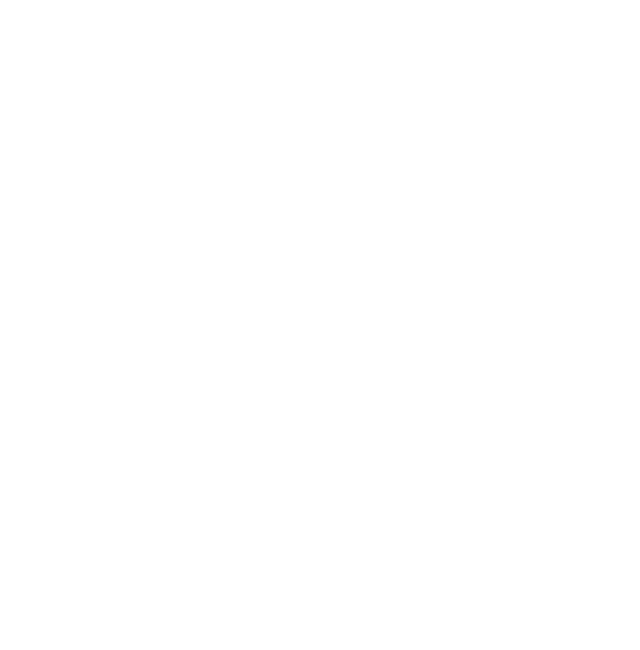
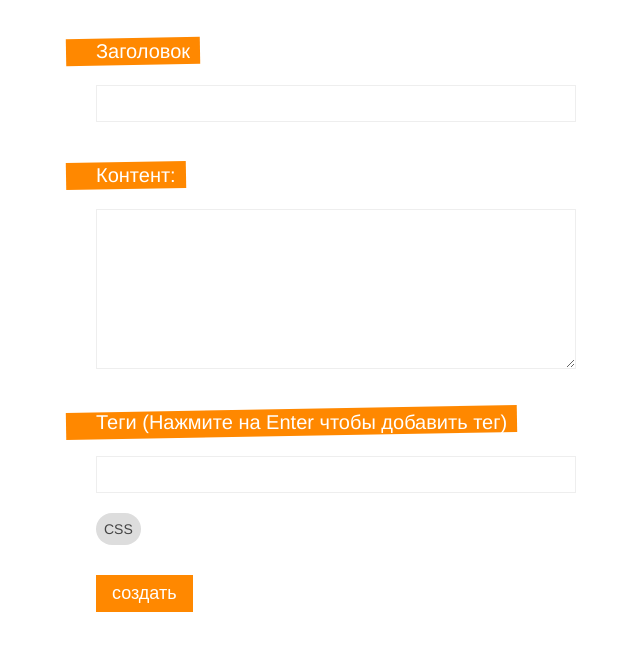
Before and after one commit to solohad1n/Vue3-my-blog, a Vue app: page /#/create in a window 1280 px wide. Before the commit this address had no page. Shown: the top 650 px of the page, without its empty margins (304-944 px from the left). Built offline with nearby package versions, Linux system fonts and the light colour scheme.

Commit message:
added component to add a new post

```diff
--- /dev/null
+++ b/src/components/Spinner.vue
@@ -0,0 +1,65 @@
+<template>
+  <div class="spin-wrapper">
+    <div class="spinner"></div>
+  </div>
+</template>
+
+<script>
+export default {};
+</script>
+
+<style scoped>
+body {
+  min-height: 100vh;
+  padding: 0px;
+  margin: 0px;
+}
+
+.spinner {
+  position: absolute;
+  height: 60px;
+  width: 60px;
+  border: 3px solid transparent;
+  border-top-color: #a04668;
+  top: 50%;
+  left: 50%;
+  margin: -30px;
+  border-radius: 50%;
+  animation: spin 2s linear infinite;
+}
+
+.spinner:before,
+.spinner:after {
+  content: "";
+  position: absolute;
+  border: 3px solid transparent;
+  border-radius: 50%;
+}
+
+.spinner:before {
+  border-top-color: #254e70;
+  top: -12px;
+  left: -12px;
+  right: -12px;
+  bottom: -12px;
+  animation: spin 3s linear infinite;
+}
+
+.spinner:after {
+  border-top-color: #1da910;
+  top: 6px;
+  left: 6px;
+  right: 6px;
+  bottom: 6px;
+  animation: spin 4s linear infinite;
+}
+
+@keyframes spin {
+  0% {
+    transform: rotate(0deg);
+  }
+  100% {
+    transform: rotate(360deg);
+  }
+}
+</style>
--- a/src/router/index.js
+++ b/src/router/index.js
@@ -1,6 +1,7 @@
 import { createRouter, createWebHashHistory } from 'vue-router'
 import Home from '../views/Home.vue'
 import Details from '../views/Details.vue'
+import Create from '../views/Create.vue'
 
 const routes = [
   {
@@ -14,6 +15,11 @@
     component: Details,
     props: true,
   },
+  {
+    path: '/create',
+    name: 'Create',
+    component: Create
+  },
 ]
 
 const router = createRouter({
--- /dev/null
+++ b/src/views/Create.vue
@@ -0,0 +1,78 @@
+<template>
+  <div class="create">
+    <form>
+      <label>Заголовок</label>
+      <input type="text" required />
+      <label>Контент:</label>
+      <textarea></textarea>
+      <label>Теги (Нажмите на Enter чтобы добавить тег)</label>
+      <input type="text" />
+      <div class="pill">CSS</div>
+      <button>создать</button>
+    </form>
+  </div>
+</template>
+
+<script>
+export default {};
+</script>
+
+<style>
+form {
+  max-width: 480px;
+  margin: 0 auto;
+  text-align: left;
+}
+input,
+textarea {
+  display: block;
+  margin: 10px 0;
+  width: 100%;
+  box-sizing: border-box;
+  padding: 10px;
+  border: 1px solid #eee;
+}
+textarea {
+  height: 160px;
+}
+label {
+  display: inline-block;
+  margin-top: 30px;
+  position: relative;
+  font-size: 20px;
+  color: white;
+  margin-bottom: 10px;
+  padding: 2px 0;
+}
+label::before {
+  content: "";
+  width: 100%;
+  height: 100%;
+  background: #ff8800;
+  position: absolute;
+  top: 0;
+  z-index: -1;
+  padding-right: 40px;
+  left: -30px;
+  transform: rotateZ(-1deg);
+}
+button {
+  display: block;
+  margin-top: 30px;
+  background: #ff8800;
+  color: white;
+  border: none;
+  padding: 8px 16px;
+  font-size: 18px;
+  cursor: pointer;
+}
+.pill {
+  display: inline-block;
+  margin: 10px 10px 0 0;
+  color: #444;
+  background: #ddd;
+  padding: 8px;
+  border-radius: 20px;
+  font-size: 14px;
+}
+</style>
--- a/src/views/Details.vue
+++ b/src/views/Details.vue
@@ -4,22 +4,24 @@
       <h3>{{ post.title }}</h3>
       <p>{{ post.body }}</p>
     </div>
+    <div v-else><Spinner /></div>
   </div>
 </template>
 
 <script>
 import getPost from "@/composables/getPost";
 import { onMounted } from "@vue/runtime-core";
+import Spinner from "@/components/Spinner.vue";
 export default {
   props: ["id"],
   setup(props) {
     const { post, error, fetchPost } = getPost(props.id);
-
     onMounted(() => {
       fetchPost();
     });
     return { post, error };
   },
+  components: { Spinner },
 };
 </script>
 
--- a/src/views/Home.vue
+++ b/src/views/Home.vue
@@ -4,7 +4,7 @@
       <PostsList :posts="posts" />
     </div>
     <div v-else>
-      <p>Нет постов (((</p>
+      <p><Spinner /></p>
     </div>
   </div>
 </template>
@@ -13,6 +13,7 @@
 import PostsList from "@/components/PostsList.vue";
 import { onMounted } from "@vue/runtime-core";
 import getPosts from "@/composables/getPosts";
+import Spinner from "@/components/Spinner.vue";
 export default {
   setup() {
     const { posts, error, fetchPosts } = getPosts();
@@ -23,7 +24,7 @@
 
     return { posts };
   },
-  components: { PostsList },
+  components: { PostsList, Spinner },
 };
 </script>
 
```
